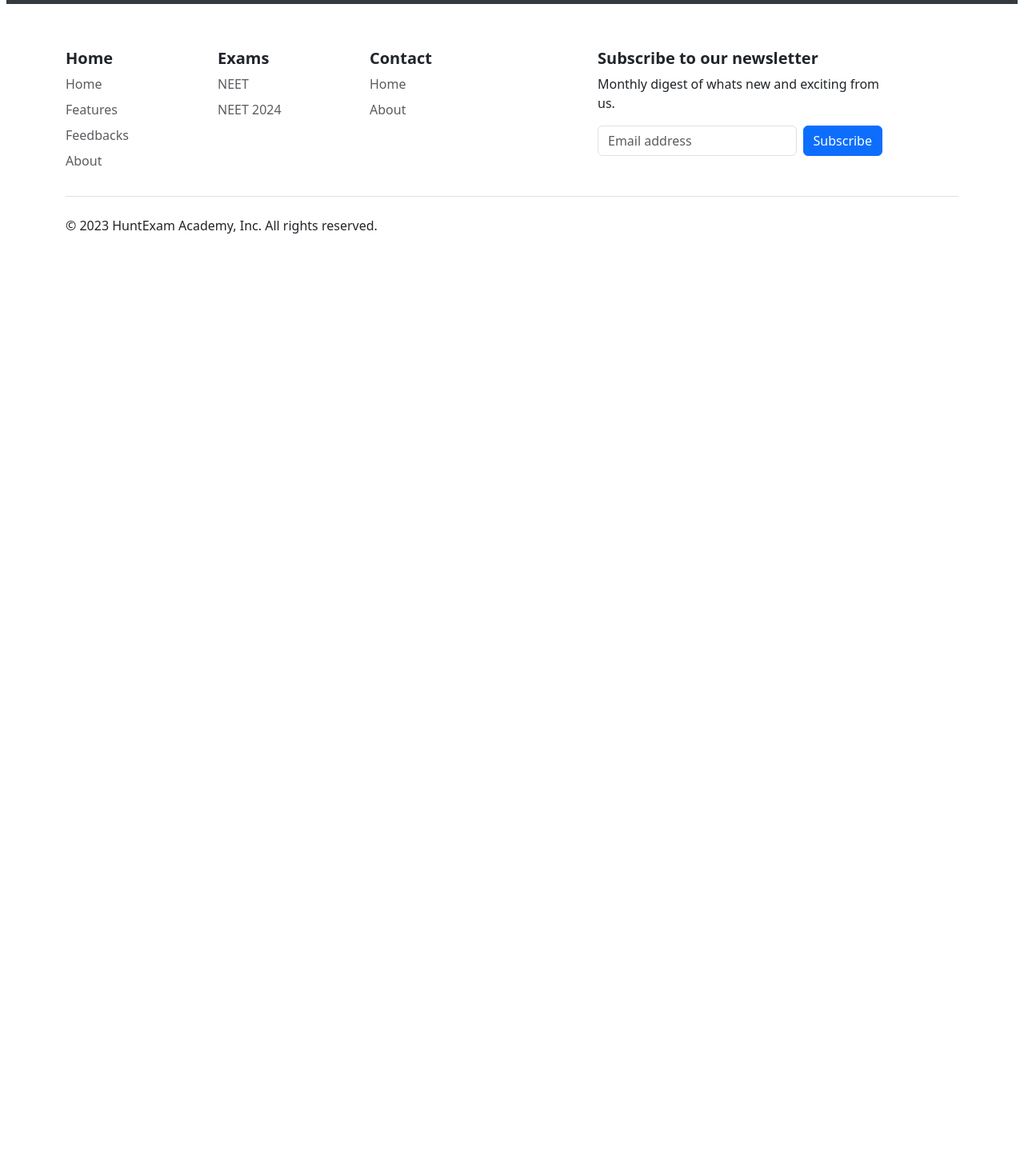
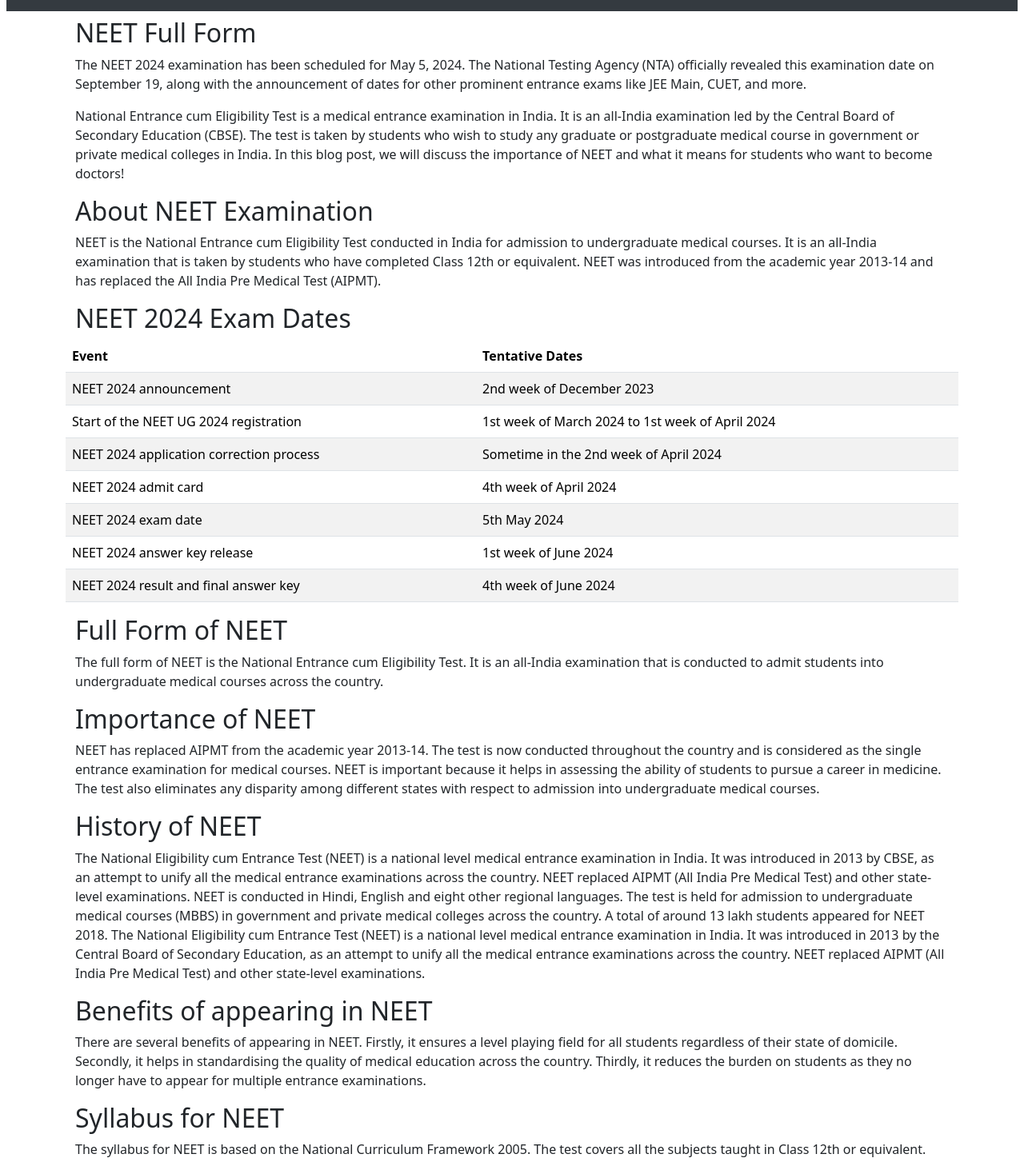
Before and after one commit to keerthe2001/HuntExams-The-Academy-Website, a React (Create React App) app: page /exams/neet in a window 1280 px wide. Shown: the part 240-1693 px from the top of the page at 80% size. Before the commit the page ends 800 px from the top, so only its background shows below. Built offline with nearby package versions, Linux system fonts and the light colour scheme; no server answers; a web font is replaced by a local one.

Commit message:
backend17122023

```diff
--- a/package.json
+++ b/package.json
@@ -32,7 +32,7 @@
     "predeploy": "npm run build",
     "deploy": "gh-pages -d build",
     "start": "react-scripts start",
-    "build": "react-scripts CI= npm run build",
+    "build": "react-scripts build",
     "test": "react-scripts test",
     "eject": "react-scripts eject",
     "both": "concurrently \"npm run start\" \"nodemon backend/index.js\""
--- a/src/App.css
+++ b/src/App.css
@@ -88,6 +88,9 @@
   padding: 8px 12px;
   position: absolute;
   top: 0;
+}
+body{
+background-color: #8b2828;
 }
 
 /* The dots/bullets/indicators */
--- a/src/components/Exams/Neet.js
+++ b/src/components/Exams/Neet.js
@@ -3,7 +3,146 @@
 export default function Neet() {
   return (
     <div>
-        <h2 className='text-center m-2 bg-dark text-light p-2'>NEET Exam</h2>
+      <h1 className='text-center m-2 bg-dark text-light p-2'>NEET Exam</h1>
+      <div className='container FullForm'>
+        <div className='container FullForm-head'>
+          <h2>
+            NEET Full Form
+
+          </h2>
+        </div>
+        <p className='container'>The NEET 2024 examination has been scheduled for May 5, 2024. The National Testing Agency (NTA) officially revealed this examination date on September 19, along with the announcement of dates for other prominent entrance exams like JEE Main, CUET, and more.</p>
+        <p className='container'>National Entrance cum Eligibility Test is a medical entrance examination in India. It is an all-India examination led by the Central Board of Secondary Education (CBSE). The test is taken by students who wish to study any graduate or postgraduate medical course in government or private medical colleges in India. In this blog post, we will discuss the importance of NEET and what it means for students who want to become doctors!</p>
+      </div>
+      <div className='container FullForm'>
+        <div className='container FullForm-head'>
+          <h2>
+            About NEET Examination
+
+          </h2>
+        </div>
+        <p className='container'>NEET is the National Entrance cum Eligibility Test conducted in India for admission to undergraduate medical courses. It is an all-India examination that is taken by students who have completed Class 12th or equivalent. NEET was introduced from the academic year 2013-14 and has replaced the All India Pre Medical Test (AIPMT). </p>
+      </div>
+      <div className='container FullForm'>
+        <div className='container FullForm-head'>
+          <h2>
+            NEET 2024 Exam Dates
+
+
+          </h2>
+        </div>
+        <div>
+          <table class="table table-striped">
+            <thead>
+              <tr>
+                <th scope="col">Event</th>
+                <th scope="col">Tentative Dates</th>
+
+              </tr>
+            </thead>
+            <tbody>
+              <tr>
+
+                <td>NEET 2024 announcement	</td>
+                <td>2nd week of December 2023
+                </td>
+
+              </tr>
+              <tr>
+                <td>Start of the NEET UG 2024 registration
+                </td>
+                <td>1st week of March 2024 to 1st week of April 2024</td>
+              </tr>
+              <tr>
+                <td >NEET 2024 application correction process</td>
+
+                <td>Sometime in the 2nd week of April 2024</td>
+              </tr>
+              <tr>
+                <td >NEET 2024 admit card	</td>
+
+                <td>4th week of April 2024
+                </td>
+              </tr>
+              <tr>
+                <td >NEET 2024 exam date	</td>
+
+                <td>5th May 2024
+
+                </td>
+              </tr>
+              <tr>
+                <td >NEET 2024 answer key release		</td>
+
+                <td>1st week of June 2024
+
+                </td>
+              </tr>
+              <tr>
+                <td >NEET 2024 result and final answer key		</td>
+
+                <td>4th week of June 2024
+
+
+                </td>
+              </tr>
+            </tbody>
+          </table>
+        </div>
+      </div>
+      <div className='container FullForm'>
+        <div className='container FullForm-head'>
+          <h2>
+            Full Form of NEET
+
+          </h2>
+        </div>
+        <p className='container'>The full form of NEET is the National Entrance cum Eligibility Test. It is an all-India examination that is conducted to admit students into undergraduate medical courses across the country. </p>
+      </div>
+      <div className='container FullForm'>
+        <div className='container FullForm-head'>
+          <h2>
+            Importance of NEET
+
+          </h2>
+        </div>
+        <p className='container'>NEET has replaced AIPMT from the academic year 2013-14. The test is now conducted throughout the country and is considered as the single entrance examination for medical courses. NEET is important because it helps in assessing the ability of students to pursue a career in medicine. The test also eliminates any disparity among different states with respect to admission into undergraduate medical courses.</p>
+      </div>
+
+      <div className='container FullForm'>
+        <div className='container FullForm-head'>
+          <h2>
+            History of NEET
+
+
+          </h2>
+        </div>
+        <p className='container'>The National Eligibility cum Entrance Test (NEET) is a national level medical entrance examination in India. It was introduced in 2013 by CBSE, as an attempt to unify all the medical entrance examinations across the country. NEET replaced AIPMT (All India Pre Medical Test) and other state-level examinations.
+
+          NEET is conducted in Hindi, English and eight other regional languages. The test is held for admission to undergraduate medical courses (MBBS) in government and private medical colleges across the country. A total of around 13 lakh students appeared for NEET 2018.
+
+          The National Eligibility cum Entrance Test (NEET) is a national level medical entrance examination in India. It was introduced in 2013 by the Central Board of Secondary Education, as an attempt to unify all the medical entrance examinations across the country. NEET replaced AIPMT (All India Pre Medical Test) and other state-level examinations.</p>
+      </div>
+      <div className='container FullForm'>
+        <div className='container FullForm-head'>
+          <h2>
+          Benefits of appearing in NEET
+
+
+          </h2>
+        </div>
+        <p className='container'>There are several benefits of appearing in NEET. Firstly, it ensures a level playing field for all students regardless of their state of domicile. Secondly, it helps in standardising the quality of medical education across the country. Thirdly, it reduces the burden on students as they no longer have to appear for multiple entrance examinations.</p>
+      </div>
+      <div className='container FullForm'>
+        <div className='container FullForm-head'>
+          <h2>
+          Syllabus for NEET
+
+
+          </h2>
+        </div>
+        <p className='container'>The syllabus for NEET is based on the National Curriculum Framework 2005. The test covers all the subjects taught in Class 12th or equivalent. However, there may be some variations in the syllabus across different states.</p>
+      </div>
     </div>
   )
 }
--- a/src/components/Features.js
+++ b/src/components/Features.js
@@ -2,31 +2,30 @@
 import Slider from 'react-slick';
 import 'slick-carousel/slick/slick.css';
 import 'slick-carousel/slick/slick-theme.css';
-
 export default function Features() {
 
-  const [Courses, setCourses] = useState([{
+  const [Courses, setCourses] = useState({Courses:[{
     categories: "Coding",
-    coursediscription: "Full stack development which is php and mysql",
-    coursename: "Full Stack Development",
+    coursediscription: "Master PHP and MySQL for dynamic web development. Learn to create interactive websites and manage data efficiently.",
+    coursename: "Backend Development",
     date: "2023-12-07T14:52:58.489Z",
     image: ""
   },
   {
     categories: "Coding",
-    coursediscription: "Full stack development which is php and mysql",
-    coursename: "Full Stack Development",
+    coursediscription: "Craft responsive, dynamic websites from scratch with our HTML, CSS, and JavaScript course.",
+    coursename: "Frontend Development",
     date: "2023-12-07T14:52:58.489Z",
     image: ""
   },
   {
     categories: "Coding",
-    coursediscription: "Full stack development which is php and mysql",
+    coursediscription: "Master the full web development stack! From front-end design using HTML, CSS, JS, and Bootstrap to back-end functionality with PHP and MySQL. Build robust, responsive websites end-to-end.",
     coursename: "Full Stack Development",
     date: "2023-12-07T14:52:58.489Z",
     image: ""
   }
-  ]);
+  ]});
   const [slider, setSlider] = useState(null);
 
   const host = process.env.REACT_APP_API_URL;
@@ -116,9 +115,8 @@
             <div className='d-flex flex-row w-100 shadow-lg rounded' style={{ overflow: "hidden" }}>
               <Slider className='m-2 ' {...settings} ref={(slider) => setSlider(slider)}>
 
-                {Courses &&
-                  Courses.courseList &&
-                  Courses.courseList.map((course, index) => (
+                {Courses && Courses.Courses &&
+                 Courses.Courses.map((course, index) => (
                     <div className='m-4'>
                       <div className="card shadow-sm m-2" style={{ width: "300px" }} key={index}>
 
```
Also changed, not shown: 1 other file (tests, documents, lock files or other folders).
